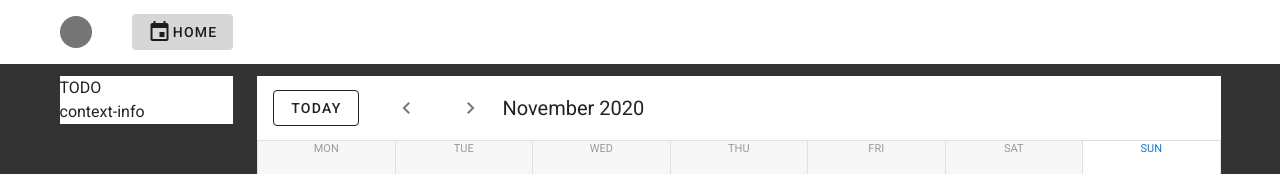
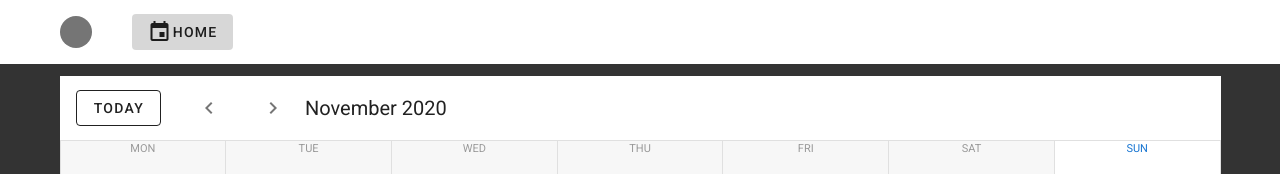
Before and after one commit to exhuma/melldechof, a Vue app: page / in a window 1280 px wide. Shown: the top 174 px of the page. Built offline with nearby package versions, Linux system fonts and the light colour scheme; no server answers.

Commit message:
Remove unused "context" box

```diff
--- a/src/App.vue
+++ b/src/App.vue
@@ -27,13 +27,6 @@
     <v-main class="dark-bg">
       <v-container>
         <v-row>
-          <v-col cols="2">
-            <v-sheet rounded="md">
-              TODO<br />
-              context-info
-            </v-sheet>
-          </v-col>
-
           <v-col>
             <v-sheet
               min-height="70vh"
```
